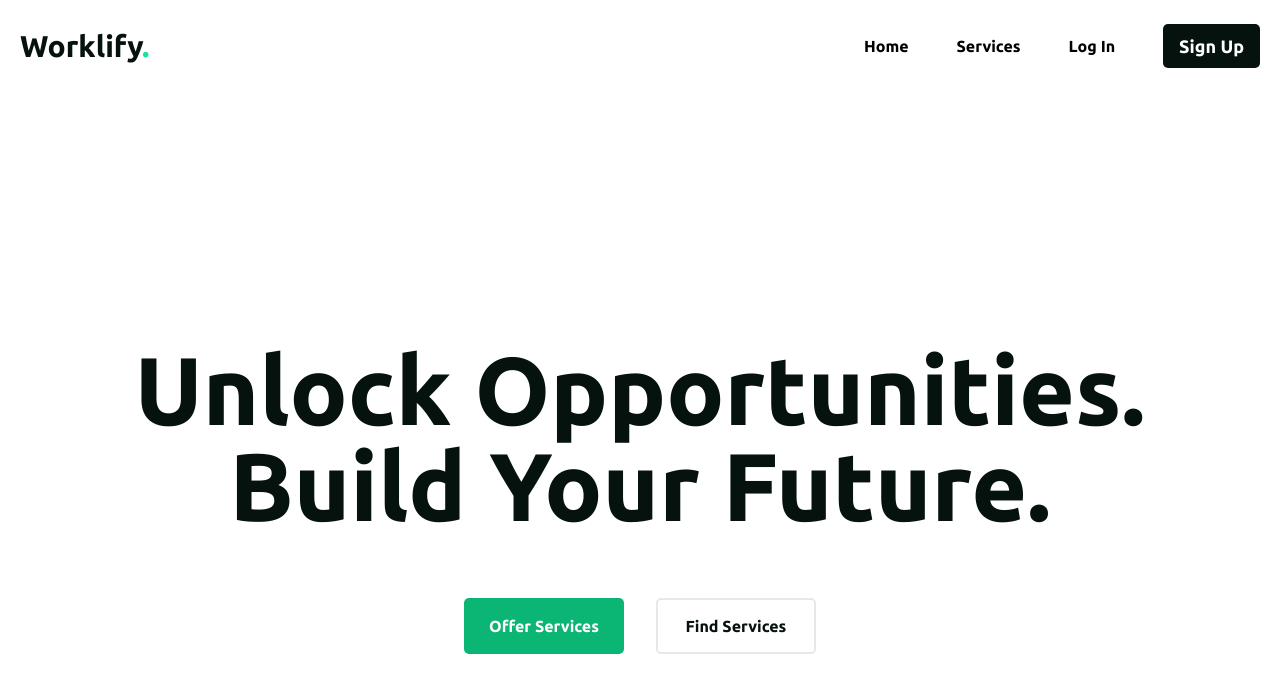
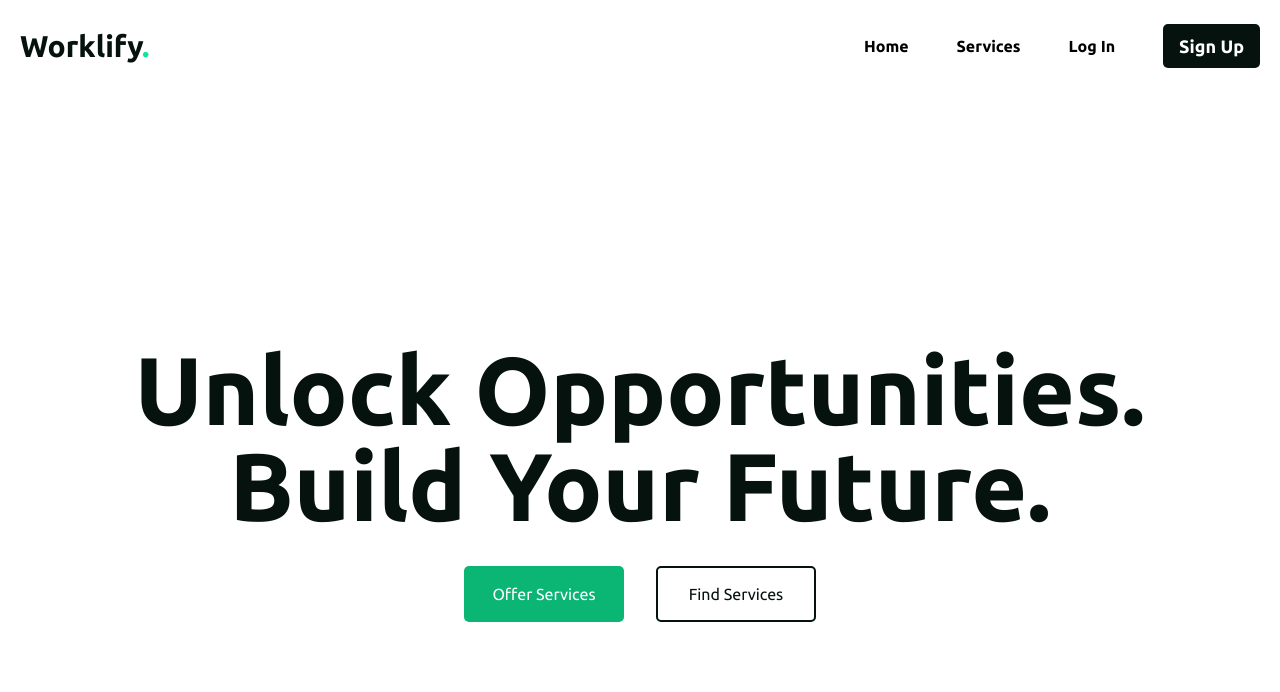
Before and after one commit to Omikhe/worklify, a Next.js app: page / in a window 1280 px wide. Shown: the top 692 px of the page. Built offline with nearby package versions, Linux system fonts and the light colour scheme.

Commit message:
refactor and add comments

```diff
--- a/app/page.tsx
+++ b/app/page.tsx
@@ -5,30 +5,82 @@ import Link from "next/link";
 export default function Home() {
   return (
     <main>
-      {/* Navigation bar component */}
+      {/* Global Navigation Bar */}
       <Navbar />
 
-      {/* Hero section with centered content */}
-      <div className="flex flex-col space-y-8 justify-center items-center font-bold md:mt-[250px] mt-52 text-[#05120E]">
-        {/* Main headline */}
-        <h1 className="text-5xl w-80 md:text-8xl lg:w-[1011px] text-center md:flex md:justify-center md:items-center md:mb-8 md:text-[64px] lg:text-8xl md:w-[674px]">
+      {/* Hero Section: Central Content Container */}
+      <div className="
+        flex flex-col
+        items-center
+        justify-center
+        text-center
+        space-y-8
+        mt-52
+        md:mt-[250px]
+        text-[#05120E]
+      ">
+        {/* Main Headline with Responsive Typography */}
+        <h1 className="
+          text-5xl
+          md:text-[64px]
+          lg:text-8xl
+          font-bold
+          w-80
+          md:w-[674px]
+          lg:w-[1011px]
+        ">
           Unlock Opportunities. Build Your Future.
         </h1>
 
-        {/* Call-to-action buttons */}
+        {/* Call-to-Action Button Group */}
         <div className="flex gap-8">
-          {/* Offer Services button */}
+          {/* Primary Action: Offer Services */}
           <Link
             href="#"
-            className="flex justify-center items-center w-[146.48px] h-[44.39px] md:w-40 md:h-14 bg-[#0BB574] text-white md:px-[32px] md:py-[16px] text-nowrap rounded-[5px]"
+            className="
+              flex
+              items-center
+              justify-center
+              w-[146px]
+              md:w-40
+              h-[44px]
+              md:h-14
+              bg-[#0BB574]
+              text-white
+              rounded-[5px]
+              px-4
+              py-2
+              text-nowrap
+              hover:bg-[#09a362]
+              transition-colors
+              duration-200
+            "
           >
             Offer Services
           </Link>
 
-          {/* Find Services button */}
+          {/* Secondary Action: Find Services */}
           <Link
             href="/services"
-            className="flex justify-center items-center w-[176.66px] h-[44.39px] active:md:bg-black md:w-40 md:h-14 hover:md:bg-black hover:md:text-white md:px-[32px] md:py-[16px] text-nowrap rounded-[5px] border-2 border-[#text-[#05120E]] transition-colors ease-in-out duration-200"
+            className="
+              flex
+              items-center
+              justify-center
+              w-[176px]
+              md:w-40
+              h-[44px]
+              md:h-14
+              rounded-[5px]
+              border-2
+              border-[#05120E]
+              text-nowrap
+              px-4
+              py-2
+              hover:bg-black
+              hover:text-white
+              transition-colors
+              duration-200
+            "
           >
             Find Services
           </Link>
```
